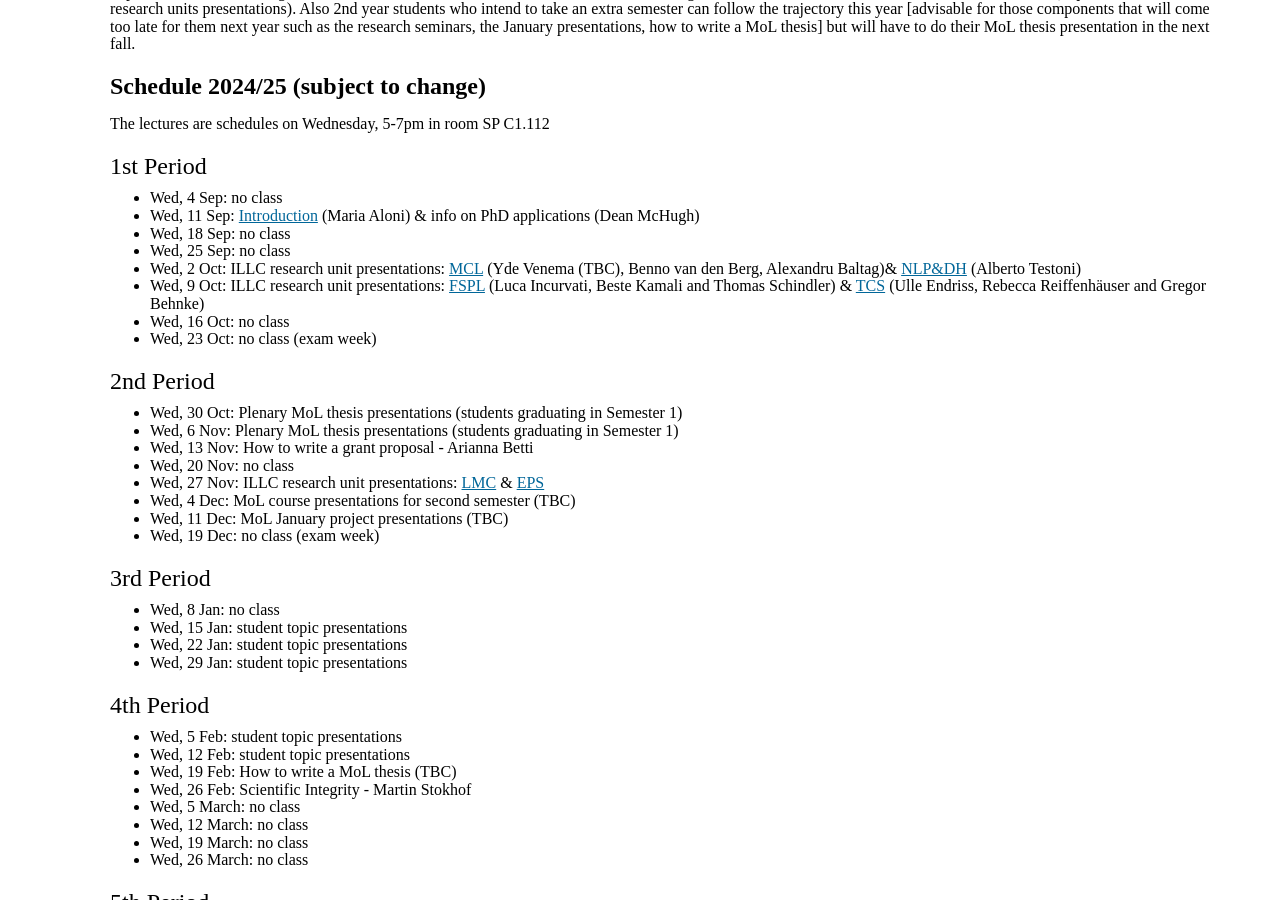
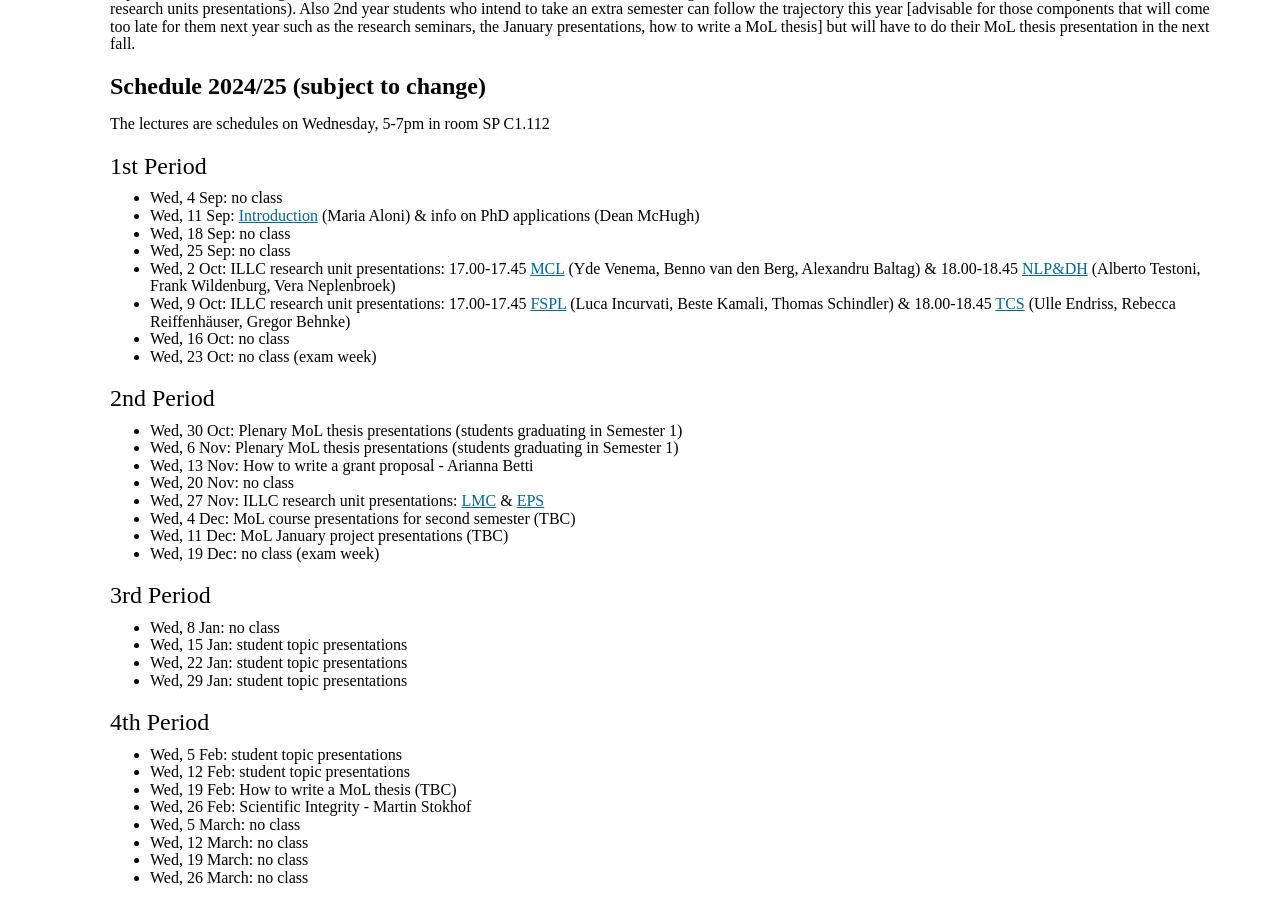
Before and after one commit to rednaw/site, a Jekyll site: the page built from content/GraduationTrajectory.md, in a window 1280 px wide and 900 px high, scrolled down 521 px. Built offline with Jekyll 4.4.1, drawn with Linux system fonts in a browser that asks for light colours; some web fonts are replaced.

Commit message:
Update GraduationTrajectory.md

```diff
--- a/content/GraduationTrajectory.md
+++ b/content/GraduationTrajectory.md
@@ -32,8 +32,8 @@ The lectures are schedules on Wednesday, 5-7pm in room SP C1.112
 * Wed, 11 Sep: [Introduction](https://www.marialoni.org/resources/GradTraj24-intro.pdf) (Maria Aloni) & info on PhD applications (Dean McHugh)
 * Wed, 18 Sep: no class
 * Wed, 25 Sep: no class
-* Wed, 2 Oct:  ILLC research unit presentations: [MCL](https://www.illc.uva.nl/Research/Organisation/Research-Units/MCL) (Yde Venema (TBC), Benno van den Berg, Alexandru Baltag)& [NLP&DH](https://www.illc.uva.nl/Research/Organisation/Research-Units/NLPDH) (Alberto Testoni)
-* Wed, 9 Oct:  ILLC research unit presentations:  [FSPL](https://www.illc.uva.nl/Research/Organisation/Research-Units/FSPL/) (Luca Incurvati, Beste Kamali and Thomas Schindler) & [TCS](https://www.illc.uva.nl/Research/Organisation/Research-Units/TCS) (Ulle Endriss, Rebecca Reiffenhäuser and Gregor Behnke)
+* Wed, 2 Oct:  ILLC research unit presentations: 17.00-17.45 [MCL](https://www.illc.uva.nl/Research/Organisation/Research-Units/MCL) (Yde Venema, Benno van den Berg, Alexandru Baltag) & 18.00-18.45 [NLP&DH](https://www.illc.uva.nl/Research/Organisation/Research-Units/NLPDH) (Alberto Testoni, Frank Wildenburg, Vera Neplenbroek)
+* Wed, 9 Oct:  ILLC research unit presentations: 17.00-17.45 [FSPL](https://www.illc.uva.nl/Research/Organisation/Research-Units/FSPL/) (Luca Incurvati, Beste Kamali, Thomas Schindler) & 18.00-18.45 [TCS](https://www.illc.uva.nl/Research/Organisation/Research-Units/TCS) (Ulle Endriss, Rebecca Reiffenhäuser, Gregor Behnke)
 * Wed, 16 Oct: no class
 * Wed, 23 Oct: no class (exam week)
 
```
